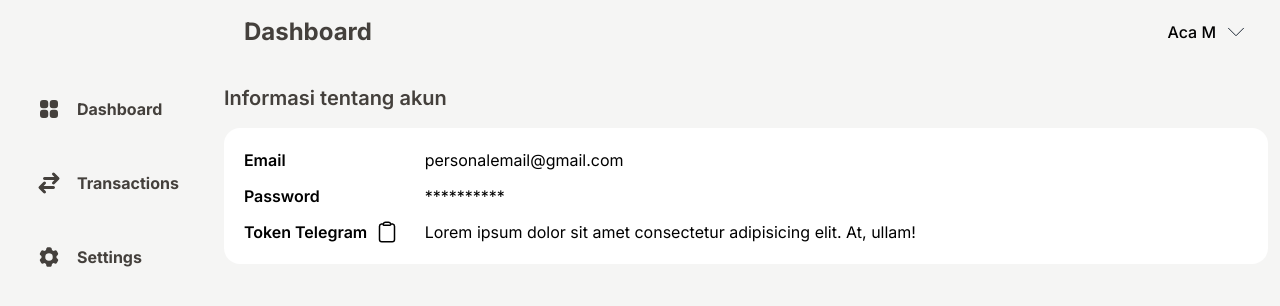
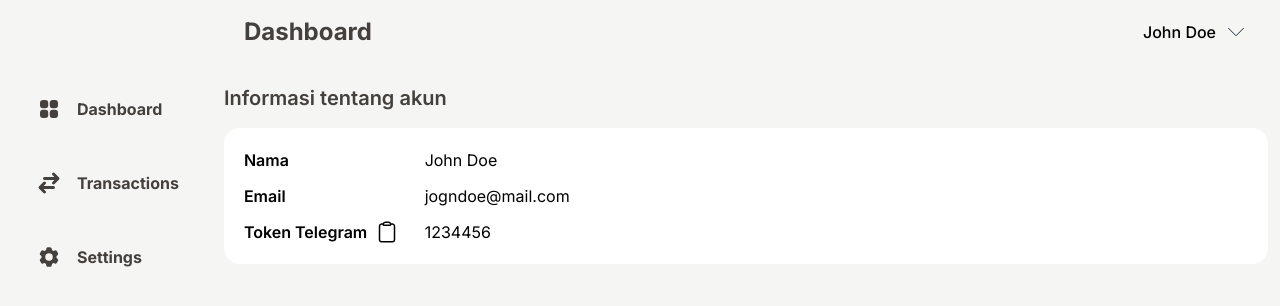
Before and after one commit to aacmal/finaki, a Next.js app: page /app/profile in a window 1280 px wide. Shown: the top 306 px of the page. Built offline with nearby package versions, Linux system fonts and the light colour scheme.

Commit message:
added zustand for state management

```diff
--- a/app/app/profile/page.tsx
+++ b/app/app/profile/page.tsx
@@ -1,13 +1,18 @@
+"use client";
+
 import Heading from "@/dls/Heading";
 import IconWrapper from "@/dls/IconWrapper";
 import ClipboardIcon from "@/icons/ClipboardIcon";
 import React from "react";
+import useStore from "../../../stores/store";
 
 type Props = {};
 
 // TODO: Refactor this component
 
 const ProfilePage = (props: Props) => {
+  const { user } = useStore((state) => ({ user: state.user }));
+
   return (
     <div className="mt-5">
       <Heading level={2} fontWeight="medium">
@@ -15,12 +20,12 @@ const ProfilePage = (props: Props) => {
       </Heading>
       <div className="p-5 bg-white rounded-2xl flex flex-col gap-3 mt-4">
         <div className="flex  lg:flex-row flex-col lg:items-center">
+          <span className="w-[18%] font-semibold">Nama</span>
+          <span className="lg:ml-0 ml-3">{user?.name}</span>
+        </div>
+        <div className="flex  lg:flex-row flex-col lg:items-center">
           <span className="w-[18%] font-semibold">Email</span>
-          <span className="lg:ml-0 ml-3">personalemail@gmail.com</span>
-        </div>
-        <div className="flex lg:flex-row flex-col lg:items-center">
-          <span className="w-[18%] font-semibold">Password</span>
-          <span className="lg:ml-0 ml-3">**********</span>
+          <span className="lg:ml-0 ml-3">{user?.email}</span>
         </div>
         <span className="flex lg:flex-row flex-col lg:items-center">
           <span className="w-[18%] font-semibold whitespace-nowrap flex items-center gap-2">
@@ -29,9 +34,7 @@ const ProfilePage = (props: Props) => {
               <ClipboardIcon />
             </IconWrapper>
           </span>
-          <span className="lg:ml-0 ml-3">
-            Lorem ipsum dolor sit amet consectetur adipisicing elit. At, ullam!
-          </span>
+          <span className="lg:ml-0 ml-3">{user?.tokenTelegram}</span>
         </span>
       </div>
     </div>
--- a/components/Header/ProfileInfo/index.tsx
+++ b/components/Header/ProfileInfo/index.tsx
@@ -1,14 +1,16 @@
 import IconWrapper from "@/dls/IconWrapper";
 import ChevronIcon from "@/icons/ChevronIcon";
 import React from "react";
+import useStore from "../../../stores/store";
 import Action from "./Action";
 
 type Props = {};
 
 const ProfileInfo = (props: Props) => {
+  const { user } = useStore((state) => ({ user: state.user }));
   return (
     <div className="flex gap-2 items-center relative group">
-      <span className="font-medium">Aca M</span>
+      <span className="font-medium">{user?.name}</span>
       <IconWrapper className="text-gray-800 w-5">
         <ChevronIcon
           className=" group-hover:rotate-180 transition-all"
@@ -17,7 +19,7 @@ const ProfileInfo = (props: Props) => {
           strokeWidth={1}
         />
       </IconWrapper>
-      <Action/>
+      <Action />
     </div>
   );
 };
--- a/package.json
+++ b/package.json
@@ -21,7 +21,8 @@
     "react-dom": "18.2.0",
     "recharts": "^2.2.0",
     "sass": "^1.56.2",
-    "typescript": "4.9.4"
+    "typescript": "4.9.4",
+    "zustand": "^4.2.0"
   },
   "devDependencies": {
     "@svgr/webpack": "^6.5.1",
--- /dev/null
+++ b/stores/store.ts
@@ -0,0 +1,22 @@
+import { ThemeState } from "@/types/Theme";
+import { User } from "@/types/User";
+import create from "zustand";
+
+interface Store {
+  user: User | null;
+  setUser: (user: User) => void;
+}
+
+const currentUser = {
+  id: "1",
+  name: "John Doe",
+  email: "jogndoe@mail.com",
+  tokenTelegram: "1234456",
+}
+
+const useStore = create<Store>((set) => ({
+  user: currentUser,
+  setUser: (user: User) => set({ user }),
+}));
+
+export default useStore;
--- /dev/null
+++ b/types/User.ts
@@ -0,0 +1,6 @@
+export interface User{
+  id: string;
+  name: string;
+  email: string;
+  tokenTelegram: string | null;
+}
```
Also changed, not shown: 1 other file (tests, documents, lock files or other folders).
